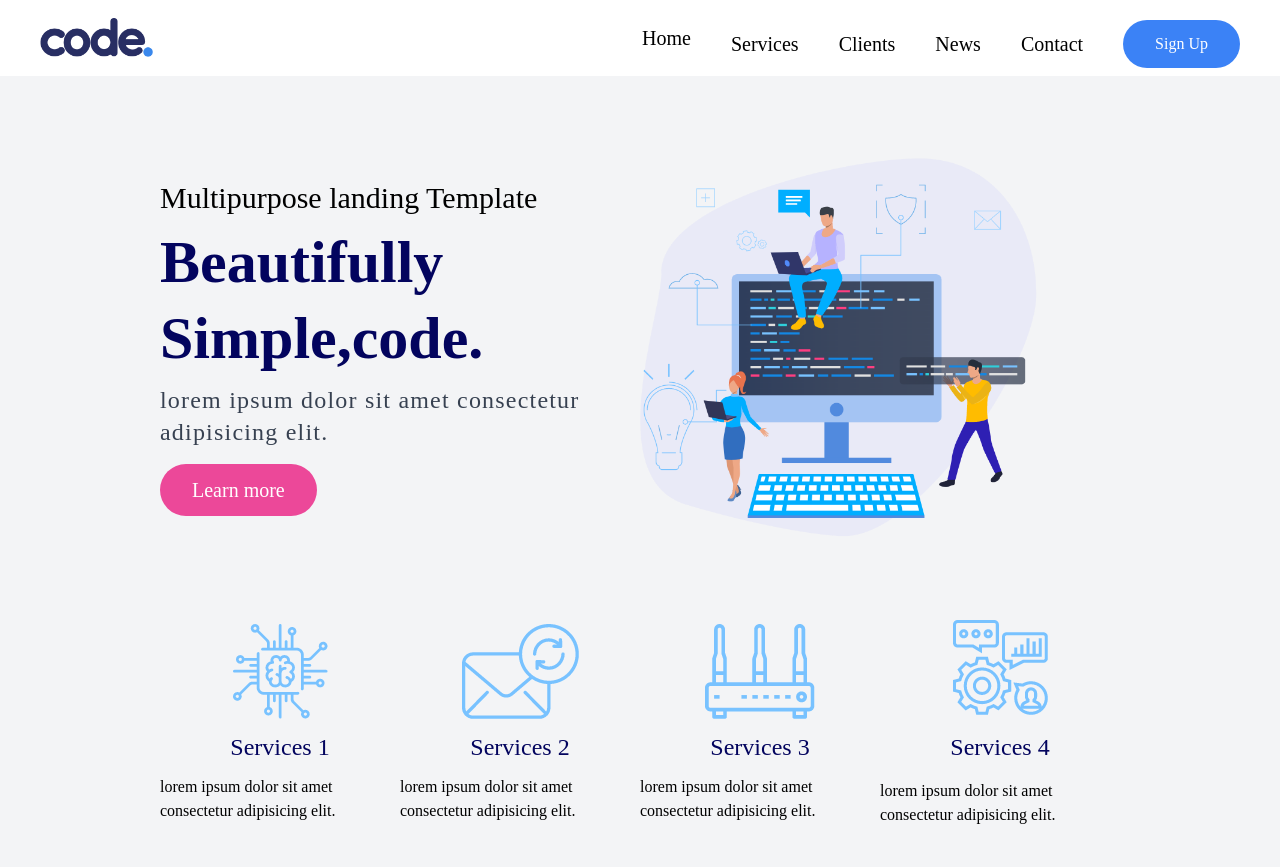
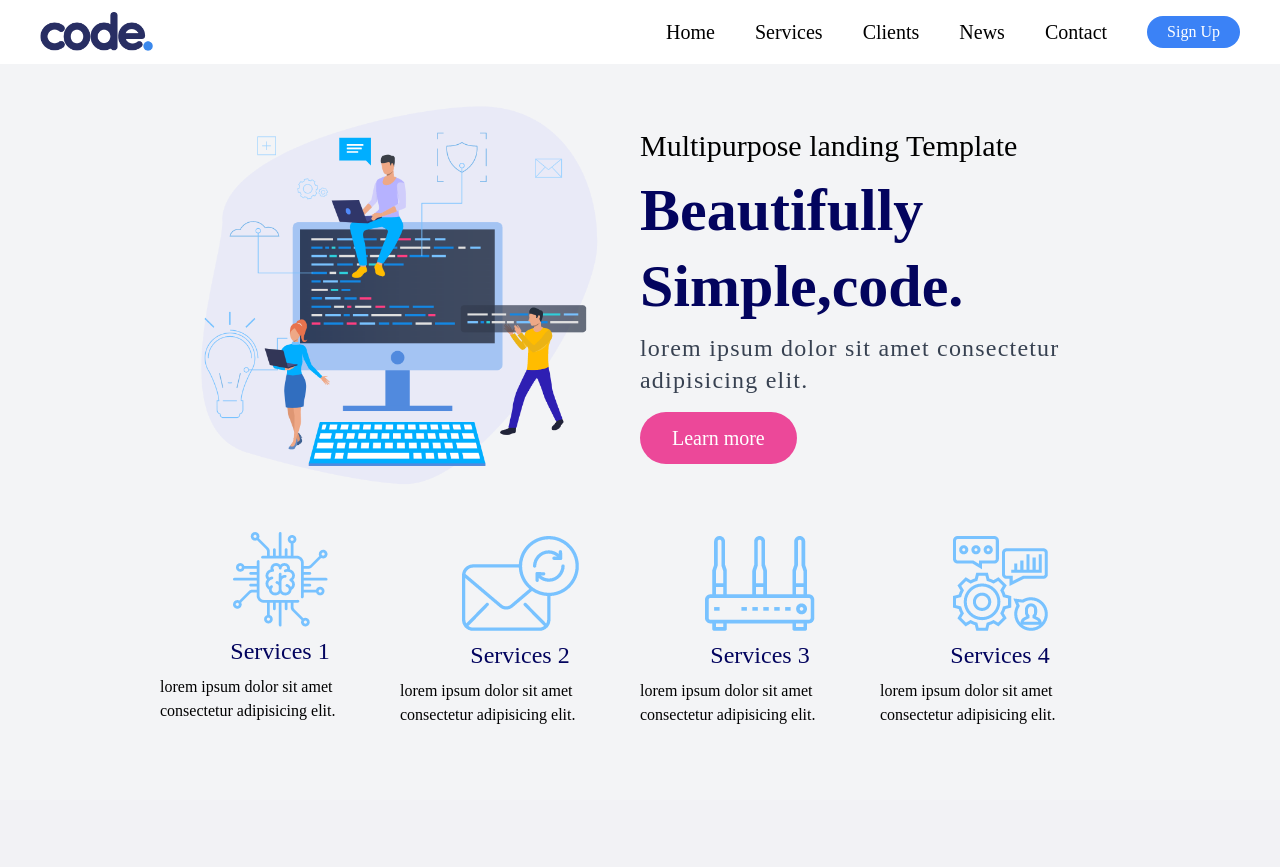
Before and after one commit to Oumar3/TailwindAndDjango, a Django app: page / in a window 1280 px wide. After the commit the page ends 724 px from the top, so only its background shows below. Run offline with Django 5.2, Linux system fonts and the light colour scheme; some libraries are stand-ins or nearby versions; some web fonts are replaced.

Commit message:
feat:responsive cool

```diff
--- a/static/js/script.js
+++ b/static/js/script.js
@@ -1,5 +1,5 @@
 let annee = document.getElementById("annee");
 
-annee.addEventListener("click", function () {
+Annee.addEventListener("click", function () {
     alert("THANK FOR ALL MY GOD! OUMAR ALI TORI");
 });
--- a/templates/base.html
+++ b/templates/base.html
@@ -11,7 +11,7 @@
 </head>
 <body class="font-body bg-gray-100">
     <div class="bg-white">
-        <nav class="px-10 mx-auto py-2 md:flex md:justify-between md:items-center">
+        <nav class="px-10 mx-auto py-2 md:flex md:h-16 md:justify-between md:items-center">
             <div class="flex justify-between items-center">
                 <h1><img class="h-12" src="{% static 'img/logo.png'%}"></h1>
                 <button id="menu-btn" class="h-6 w-6 md:hidden">
@@ -21,49 +21,49 @@
                 </button>
             </div>
 
-            <div id="links" class="hidden flex-col space-y-3 items-center  md:flex md:flex-row md:space-x-10">
+            <div id="links" class="hidden space-y-2 flex-col  justify-center items-center md:flex md:space-y-0 lg:space-y-0 md:items-center  md:flex-row md:space-x-10">
                 <a href="" class="text-xl hover:text-pink-500">Home</a>
                 <a href="" class="text-xl hover:text-pink-500">Services</a>
                 <a href="" class="text-xl hover:text-pink-500">Clients</a>
                 <a href="" class="text-xl hover:text-pink-500">News</a>
                 <a href="" class="text-xl hover:text-pink-500">Contact</a>
-                <button class="p-1 btn hover:bg-pink-500">Sign Up</button>
+                <button class=" bg-blue-500 text-white rounded-full px-5 py-1 hover:bg-pink-500">Sign Up</button>
             </div>
         </nav>
     </div>
 
-    <section class="flex justify-between items-center mx-40 my-20">
-        <div class="w-1/2 space-y-4 font-thin">
-            <h2 class="text-3xl">Multipurpose landing Template</h2>
-            <h1 class="text-6xl font-bold text-primary">Beautifully</h1>
-            <h1 class="text-6xl font-bold text-primary">Simple,code.</h1>
-            <h3 class="text-2xl tracking-wider text-gray-700">lorem ipsum dolor sit amet consectetur adipisicing elit.</h3>
+    <section class="flex flex-wrap justify-between items-center mx-10 md:mx-40 my-10">
+        <div class="w-full md:w-1/2">
+            <img class="h-96 mx-auto" src="{% static 'img/header.png' %}" alt="">
+        </div>
+        <div class="w-full md:w-1/2 space-y-4 font-thin">
+            <h2 class="text-xl md:text-3xl">Multipurpose landing Template</h2>
+            <h1 class="text-3xl md:text-6xl font-bold text-primary">Beautifully</h1>
+            <h1 class="text-3xl md:text-6xl font-bold text-primary">Simple,code.</h1>
+            <h3 class="text-xl md:text-2xl tracking-wider text-gray-700">lorem ipsum dolor sit amet consectetur adipisicing elit.</h3>
             <button class="text-xl bg-pink-500 text-white rounded-full px-8 py-3 hover:bg-blue-500">Learn more</button>
-        </div>
-        <div class="w-1/2">
-            <img class="h-96" src="{% static 'img/header.png' %}" alt="">
         </div>
     </section>
 
-    <div class="services flex justify-between items-center mx-40 mt-10 mb-10">
+    <div class="services flex flex-col mx-10 justify-between items-center space-y-2 md:flex-row md:mx-40">
         <div class="flex flex-col items-center space-y-2">
             <img  src="{% static 'img/strategy-1.png' %}" alt="">
-            <h1 class="text-primary text-2xl py-1">Services 1</h1>
+            <h1 class="text-primary text-2xl">Services 1</h1>
             <p>lorem ipsum dolor sit amet consectetur adipisicing elit.</p>
         </div>
         <div class="flex flex-col items-center space-y-2">
             <img src="{% static 'img/strategy-2.png' %}" alt="">
-            <h1 class="text-primary text-2xl py-1">Services 2</h1>
+            <h1 class="text-primary text-2xl">Services 2</h1>
             <p>lorem ipsum dolor sit amet consectetur adipisicing elit.</p>
         </div>
         <div class="flex flex-col items-center space-y-2">
             <img src="{% static 'img/strategy-3.png' %}" alt="">
-            <h1 class="text-primary text-2xl py-1">Services 3</h1>
+            <h1 class="text-primary text-2xl">Services 3</h1>
             <p>lorem ipsum dolor sit amet consectetur adipisicing elit.</p>
         </div>
         <div class="flex flex-col items-center space-y-2">
             <img src="{% static 'img/strategy-4.png' %}" alt="">
-            <h1 class="text-primary text-2xl py-2">Services 4</h1>
+            <h1 class="text-primary text-2xl">Services 4</h1>
             <p>lorem ipsum dolor sit amet consectetur adipisicing elit.</p>
         </div>
     </div>
--- a/theme/static/css/dist/styles.css
+++ b/theme/static/css/dist/styles.css
@@ -757,9 +757,24 @@ video {
   margin-right: auto;
 }
 
-.my-1{
-  margin-top: 0.25rem;
-  margin-bottom: 0.25rem;
+.my-12{
+  margin-top: 3rem;
+  margin-bottom: 3rem;
+}
+
+.my-20{
+  margin-top: 5rem;
+  margin-bottom: 5rem;
+}
+
+.my-4{
+  margin-top: 1rem;
+  margin-bottom: 1rem;
+}
+
+.my-8{
+  margin-top: 2rem;
+  margin-bottom: 2rem;
 }
 
 .my-10{
@@ -767,40 +782,26 @@ video {
   margin-bottom: 2.5rem;
 }
 
-.my-12{
-  margin-top: 3rem;
-  margin-bottom: 3rem;
-}
-
-.my-20{
-  margin-top: 5rem;
-  margin-bottom: 5rem;
-}
-
-.my-4{
-  margin-top: 1rem;
-  margin-bottom: 1rem;
-}
-
-.my-8{
-  margin-top: 2rem;
-  margin-bottom: 2rem;
-}
-
-.mr-10{
+.mx-20{
+  margin-left: 5rem;
+  margin-right: 5rem;
+}
+
+.mx-10{
+  margin-left: 2.5rem;
   margin-right: 2.5rem;
+}
+
+.mb-10{
+  margin-bottom: 2.5rem;
+}
+
+.mt-10{
+  margin-top: 2.5rem;
 }
 
 .mt-2{
   margin-top: 0.5rem;
-}
-
-.mt-10{
-  margin-top: 2.5rem;
-}
-
-.mb-10{
-  margin-bottom: 2.5rem;
 }
 
 .box-border{
@@ -951,8 +948,8 @@ video {
   width: weird-and-invalid;
 }
 
-.w-6{
-  width: 1.5rem;
+.w-full{
+  width: 100%;
 }
 
 .flex-shrink{
@@ -1484,42 +1476,24 @@ video {
   margin-left: calc(0.5rem * calc(1 - var(--tw-space-x-reverse)));
 }
 
+.space-y-2 > :not([hidden]) ~ :not([hidden]){
+  --tw-space-y-reverse: 0;
+  margin-top: calc(0.5rem * calc(1 - var(--tw-space-y-reverse)));
+  margin-bottom: calc(0.5rem * var(--tw-space-y-reverse));
+}
+
 .space-y-4 > :not([hidden]) ~ :not([hidden]){
   --tw-space-y-reverse: 0;
   margin-top: calc(1rem * calc(1 - var(--tw-space-y-reverse)));
   margin-bottom: calc(1rem * var(--tw-space-y-reverse));
 }
 
-.space-y-2 > :not([hidden]) ~ :not([hidden]){
-  --tw-space-y-reverse: 0;
-  margin-top: calc(0.5rem * calc(1 - var(--tw-space-y-reverse)));
-  margin-bottom: calc(0.5rem * var(--tw-space-y-reverse));
-}
-
 .space-y-3 > :not([hidden]) ~ :not([hidden]){
   --tw-space-y-reverse: 0;
   margin-top: calc(0.75rem * calc(1 - var(--tw-space-y-reverse)));
   margin-bottom: calc(0.75rem * var(--tw-space-y-reverse));
 }
 
-.space-x-3 > :not([hidden]) ~ :not([hidden]){
-  --tw-space-x-reverse: 0;
-  margin-right: calc(0.75rem * var(--tw-space-x-reverse));
-  margin-left: calc(0.75rem * calc(1 - var(--tw-space-x-reverse)));
-}
-
-.space-x-6 > :not([hidden]) ~ :not([hidden]){
-  --tw-space-x-reverse: 0;
-  margin-right: calc(1.5rem * var(--tw-space-x-reverse));
-  margin-left: calc(1.5rem * calc(1 - var(--tw-space-x-reverse)));
-}
-
-.space-y-6 > :not([hidden]) ~ :not([hidden]){
-  --tw-space-y-reverse: 0;
-  margin-top: calc(1.5rem * calc(1 - var(--tw-space-y-reverse)));
-  margin-bottom: calc(1.5rem * var(--tw-space-y-reverse));
-}
-
 .space-y-reverse > :not([hidden]) ~ :not([hidden]){
   --tw-space-y-reverse: 1;
 }
@@ -1985,9 +1959,14 @@ video {
   background-color: rgb(255 0 0 / var(--tw-bg-opacity, 1));
 }
 
-.bg-gray-200{
+.bg-blue-500{
   --tw-bg-opacity: 1;
-  background-color: rgb(229 231 235 / var(--tw-bg-opacity, 1));
+  background-color: rgb(59 130 246 / var(--tw-bg-opacity, 1));
+}
+
+.bg-gray-100{
+  --tw-bg-opacity: 1;
+  background-color: rgb(243 244 246 / var(--tw-bg-opacity, 1));
 }
 
 .bg-gray-50{
@@ -2120,10 +2094,6 @@ video {
      object-fit: scale-down;
 }
 
-.p-1{
-  padding: 0.25rem;
-}
-
 .px-1{
   padding-left: 0.25rem;
   padding-right: 0.25rem;
@@ -2149,6 +2119,11 @@ video {
   padding-right: 2rem;
 }
 
+.py-1{
+  padding-top: 0.25rem;
+  padding-bottom: 0.25rem;
+}
+
 .py-2{
   padding-top: 0.5rem;
   padding-bottom: 0.5rem;
@@ -2159,14 +2134,9 @@ video {
   padding-bottom: 0.75rem;
 }
 
-.py-1{
-  padding-top: 0.25rem;
-  padding-bottom: 0.25rem;
-}
-
-.px-10{
-  padding-left: 2.5rem;
-  padding-right: 2.5rem;
+.py-10{
+  padding-top: 2.5rem;
+  padding-bottom: 2.5rem;
 }
 
 .pl-6{
@@ -2882,6 +2838,11 @@ video {
 }
 
 @media (min-width: 768px){
+  .md\:mx-40{
+    margin-left: 10rem;
+    margin-right: 10rem;
+  }
+
   .md\:flex{
     display: flex;
   }
@@ -2890,16 +2851,28 @@ video {
     display: none;
   }
 
+  .md\:h-16{
+    height: 4rem;
+  }
+
+  .md\:w-1\/2{
+    width: 50%;
+  }
+
+  .md\:w-full{
+    width: 100%;
+  }
+
   .md\:flex-row{
     flex-direction: row;
   }
 
+  .md\:flex-col{
+    flex-direction: column;
+  }
+
   .md\:items-center{
     align-items: center;
-  }
-
-  .md\:justify-center{
-    justify-content: center;
   }
 
   .md\:justify-between{
@@ -2910,6 +2883,35 @@ video {
     --tw-space-x-reverse: 0;
     margin-right: calc(2.5rem * var(--tw-space-x-reverse));
     margin-left: calc(2.5rem * calc(1 - var(--tw-space-x-reverse)));
+  }
+
+  .md\:space-y-0 > :not([hidden]) ~ :not([hidden]){
+    --tw-space-y-reverse: 0;
+    margin-top: calc(0px * calc(1 - var(--tw-space-y-reverse)));
+    margin-bottom: calc(0px * var(--tw-space-y-reverse));
+  }
+
+  .md\:text-3xl{
+    font-size: 1.875rem;
+    line-height: 2.25rem;
+  }
+
+  .md\:text-6xl{
+    font-size: 3.75rem;
+    line-height: 1;
+  }
+
+  .md\:text-2xl{
+    font-size: 1.5rem;
+    line-height: 2rem;
+  }
+}
+
+@media (min-width: 1024px){
+  .lg\:space-y-0 > :not([hidden]) ~ :not([hidden]){
+    --tw-space-y-reverse: 0;
+    margin-top: calc(0px * calc(1 - var(--tw-space-y-reverse)));
+    margin-bottom: calc(0px * var(--tw-space-y-reverse));
   }
 }
 
--- a/theme/static_src/tailwind.config.js
+++ b/theme/static_src/tailwind.config.js
@@ -48,8 +48,12 @@ module.exports = {
             },
             colors: {
                 primary: '#03045e',
-            }
             },
+
+        },
+        // screens: {
+        //     sm: '800px',  // Personnalise le breakpoint sm
+        //   },
         plugins: [
             /**
              * '@tailwindcss/forms' is the forms plugin that provides a minimal styling
```
Also changed, not shown: other parts of theme/static/css/dist/styles.css (+13 -41 lines). Lines whose indentation alone changed are shown as unchanged.
